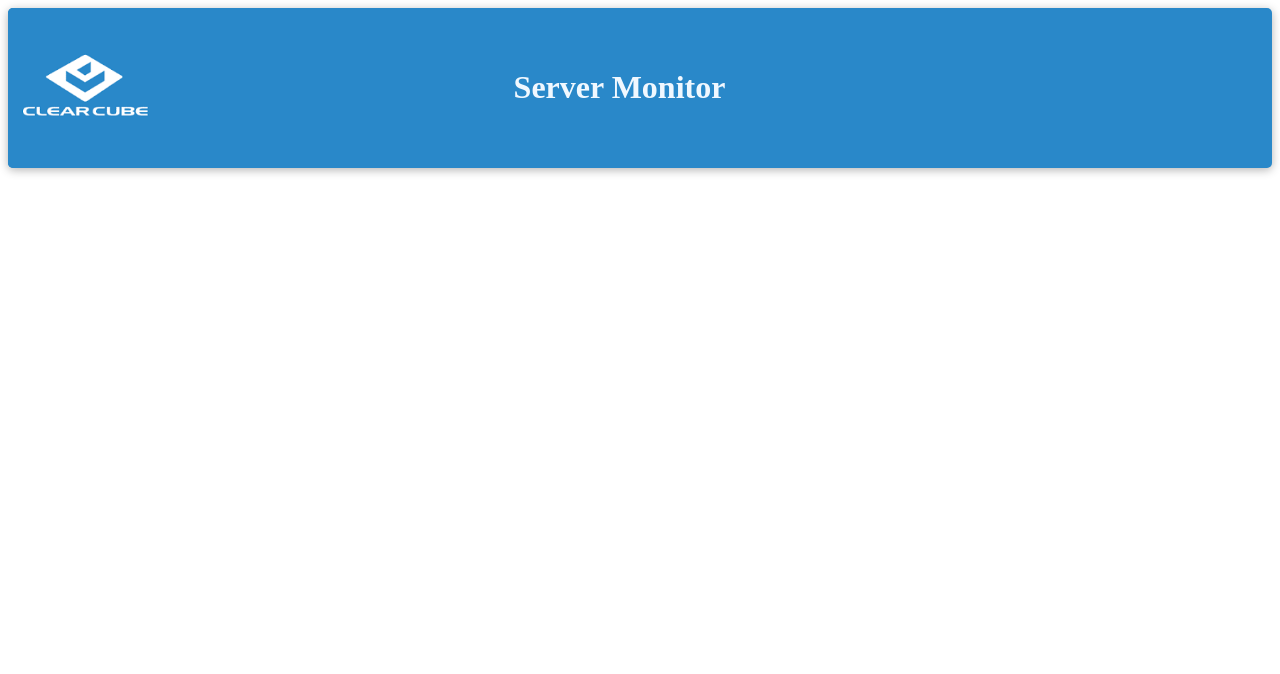
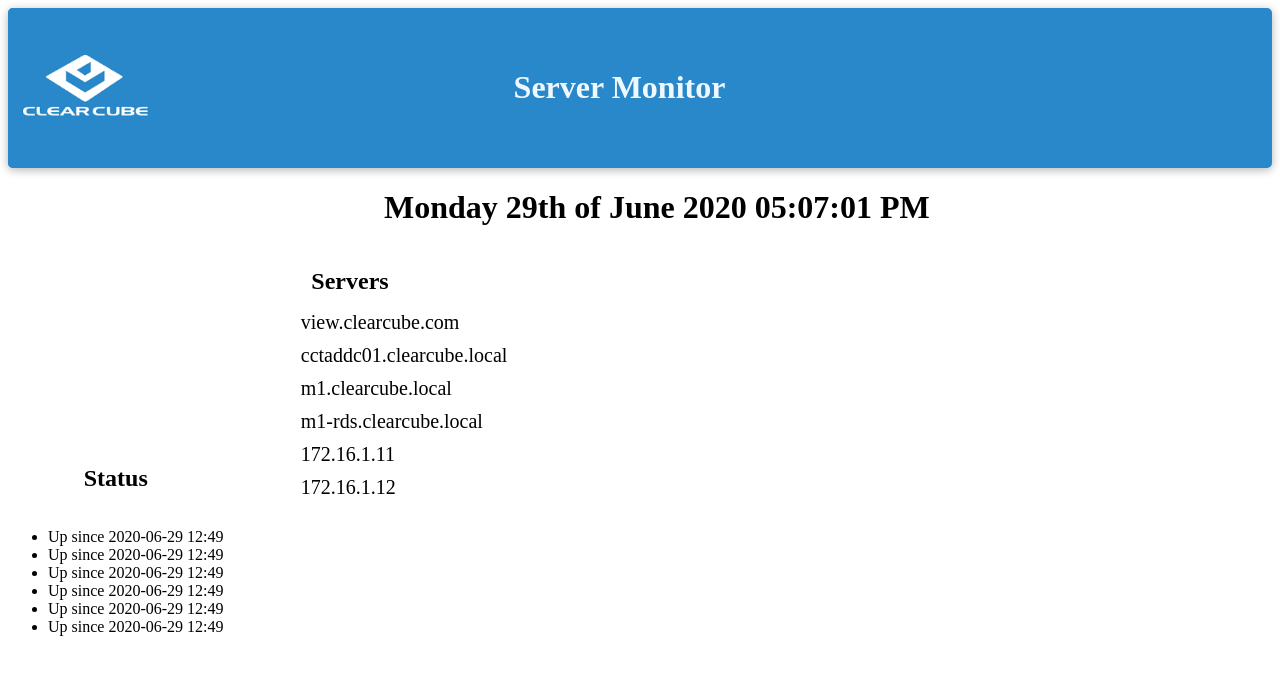
Before and after one commit to Daniel-Wh/serverStatus, a plain HTML site: page index.html in a window 1280 px wide. Drawn offline with Linux system fonts and the light colour scheme.

Commit message:
added servers list and styling

```diff
--- a/index.html
+++ b/index.html
@@ -12,5 +12,30 @@
       <img src="ClearCube-Logo.png" />
       <h1>Server Monitor</h1>
     </header>
+    <div class="date">
+      <h1>Monday 29th of June 2020 05:07:01 PM</h1>
+    </div>
+    <div class="servers" id="servers">
+      <h2>Servers</h2>
+      <ul id="serversList">
+        <li>view.clearcube.com</li>
+        <li>cctaddc01.clearcube.local</li>
+        <li>m1.clearcube.local</li>
+        <li>m1-rds.clearcube.local</li>
+        <li>172.16.1.11</li>
+        <li>172.16.1.12</li>
+      </ul>
+    </div>
+    <div class="status" id="status">
+      <h2>Status</h2>
+      <ul id="statusList">
+        <li>Up since 2020-06-29 12:49</li>
+        <li>Up since 2020-06-29 12:49</li>
+        <li>Up since 2020-06-29 12:49</li>
+        <li>Up since 2020-06-29 12:49</li>
+        <li>Up since 2020-06-29 12:49</li>
+        <li>Up since 2020-06-29 12:49</li>
+      </ul>
+    </div>
   </body>
 </html>
--- a/script.js
+++ b/script.js
@@ -0,0 +1,15 @@
+serversList = document.getElementById("serversList");
+
+const servers = [
+  "view.clearcube.com",
+  "cctaddc01.clearcube.local",
+  "m1.clearcube.local",
+  "m1-rds.clearcube.local",
+  "172.16.1.11",
+  "172.16.1.12",
+];
+const serverIPs = [];
+
+window.addEventListener("load", loadServers);
+
+const loadServers = () => {};
--- a/style.css
+++ b/style.css
@@ -1,5 +1,6 @@
 * {
   box-sizing: border-box;
+  display: relatives;
 }
 
 .header {
@@ -23,3 +24,36 @@
   color: aliceblue;
   border-color: 1px rgba(0, 0, 0, 0.3);
 }
+
+.date {
+  position: absolute;
+  left: 30%;
+}
+
+.servers {
+  position: relative;
+  max-width: 20%;
+  top: 10vh;
+  left: 20%;
+  padding-bottom: 10px;
+  align-items: center;
+}
+.servers h2 {
+  position: relative;
+  left: 20%;
+  margin-bottom: 10px;
+}
+.servers li {
+  font-size: 20px;
+  margin-bottom: 10px;
+  list-style-type: none;
+}
+
+.status {
+  float: left;
+  display: flex;
+  position: relative;
+  flex-direction: column;
+  align-items: center;
+  max-width: 20%;
+}
```
